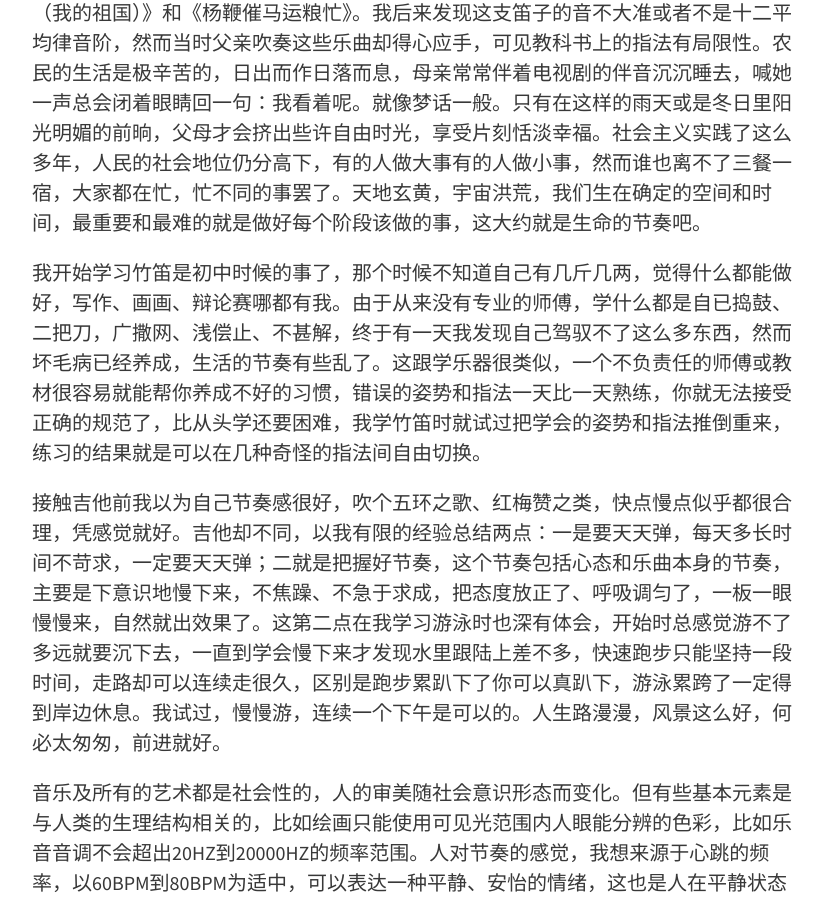
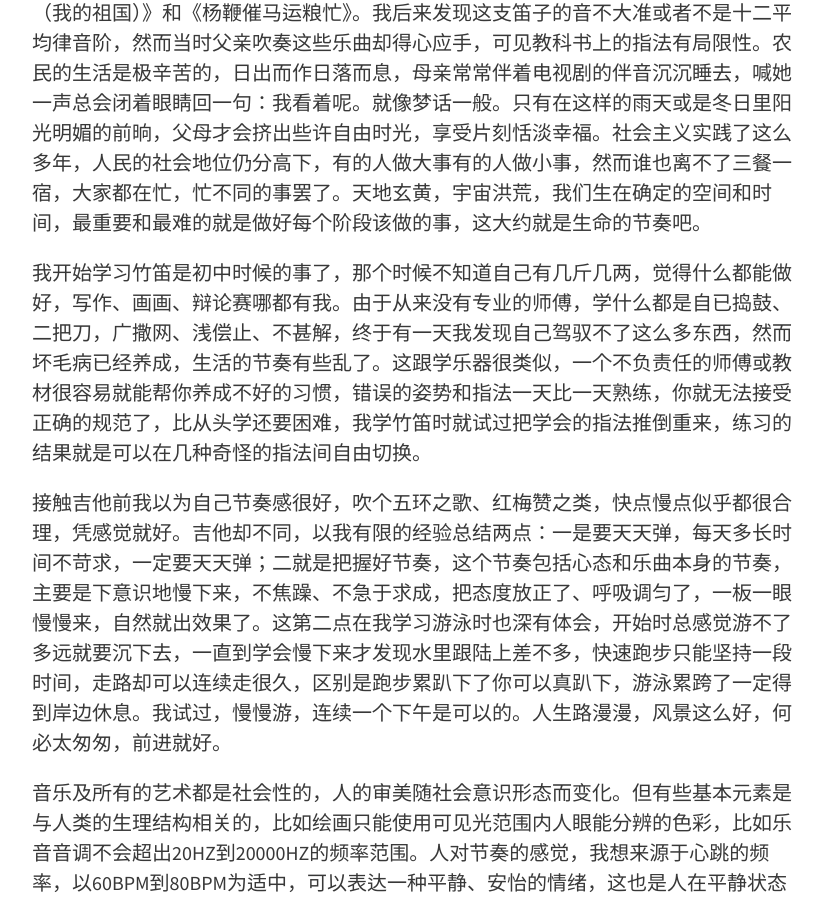
Before and after one commit to undersail/undersail.github.com, a Jekyll site: the page built from _posts/2016-02-16-the-rhythm.md, in a window 1280 px wide and 900 px high, scrolled down 906 px. Shown: the whole window, without its empty margins (224-1047 px from the left). Built offline with Jekyll 4.4.1, drawn with Linux system fonts in a browser that asks for light colours; nearby versions of some CDN libraries; comment, search, counter and statistics services are not loaded.

Commit message:
Created :_posts/2016-02-16-the-rhythm.md

```diff
--- a/_posts/2016-02-16-the-rhythm.md
+++ b/_posts/2016-02-16-the-rhythm.md
@@ -12,7 +12,7 @@ tags:
 
 雨天是农民的假日，每到下雨的时候父亲便会拿出这支竹笛吹奏，保留曲目是《上甘岭（我的祖国）》和《杨鞭催马运粮忙》。我后来发现这支笛子的音不大准或者不是十二平均律音阶，然而当时父亲吹奏这些乐曲却得心应手，可见教科书上的指法有局限性。农民的生活是极辛苦的，日出而作日落而息，母亲常常伴着电视剧的伴音沉沉睡去，喊她一声总会闭着眼睛回一句：我看着呢。就像梦话一般。只有在这样的雨天或是冬日里阳光明媚的前晌，父母才会挤出些许自由时光，享受片刻恬淡幸福。社会主义实践了这么多年，人民的社会地位仍分高下，有的人做大事有的人做小事，然而谁也离不了三餐一宿，大家都在忙，忙不同的事罢了。天地玄黄，宇宙洪荒，我们生在确定的空间和时间，最重要和最难的就是做好每个阶段该做的事，这大约就是生命的节奏吧。
 
-我开始学习竹笛是初中时候的事了，那个时候不知道自己有几斤几两，觉得什么都能做好，写作、画画、辩论赛哪都有我。由于从来没有专业的师傅，学什么都是自已捣鼓、二把刀，广撒网、浅偿止、不甚解，终于有一天我发现自己驾驭不了这么多东西，然而坏毛病已经养成，生活的节奏有些乱了。这跟学乐器很类似，一个不负责任的师傅或教材很容易就能帮你养成不好的习惯，错误的姿势和指法一天比一天熟练，你就无法接受正确的规范了，比从头学还要困难，我学竹笛时就试过把学会的姿势和指法推倒重来，练习的结果就是可以在几种奇怪的指法间自由切换。
+我开始学习竹笛是初中时候的事了，那个时候不知道自己有几斤几两，觉得什么都能做好，写作、画画、辩论赛哪都有我。由于从来没有专业的师傅，学什么都是自已捣鼓、二把刀，广撒网、浅偿止、不甚解，终于有一天我发现自己驾驭不了这么多东西，然而坏毛病已经养成，生活的节奏有些乱了。这跟学乐器很类似，一个不负责任的师傅或教材很容易就能帮你养成不好的习惯，错误的姿势和指法一天比一天熟练，你就无法接受正确的规范了，比从头学还要困难，我学竹笛时就试过把学会的指法推倒重来，练习的结果就是可以在几种奇怪的指法间自由切换。
 
 接触吉他前我以为自己节奏感很好，吹个五环之歌、红梅赞之类，快点慢点似乎都很合理，凭感觉就好。吉他却不同，以我有限的经验总结两点：一是要天天弹，每天多长时间不苛求，一定要天天弹；二就是把握好节奏，这个节奏包括心态和乐曲本身的节奏，主要是下意识地慢下来，不焦躁、不急于求成，把态度放正了、呼吸调匀了，一板一眼慢慢来，自然就出效果了。这第二点在我学习游泳时也深有体会，开始时总感觉游不了多远就要沉下去，一直到学会慢下来才发现水里跟陆上差不多，快速跑步只能坚持一段时间，走路却可以连续走很久，区别是跑步累趴下了你可以真趴下，游泳累跨了一定得到岸边休息。我试过，慢慢游，连续一个下午是可以的。人生路漫漫，风景这么好，何必太匆匆，前进就好。
 
```
